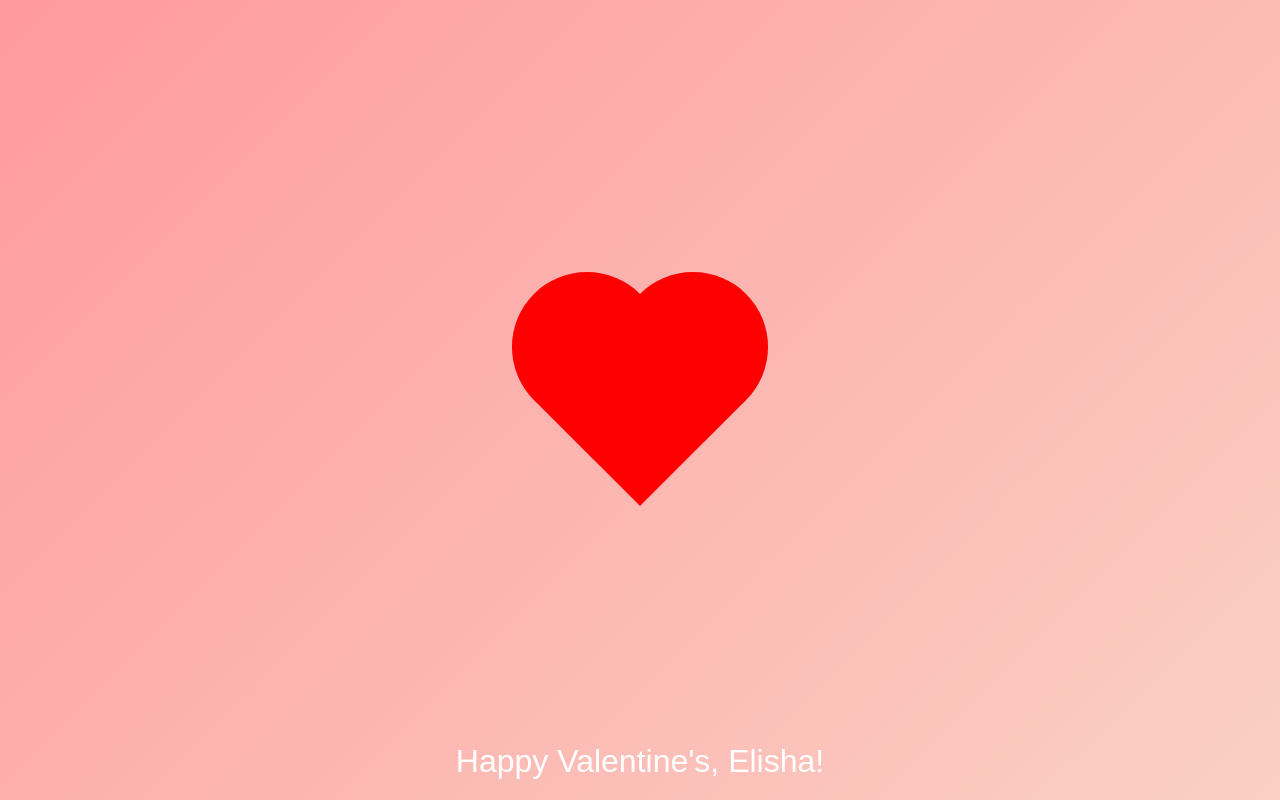
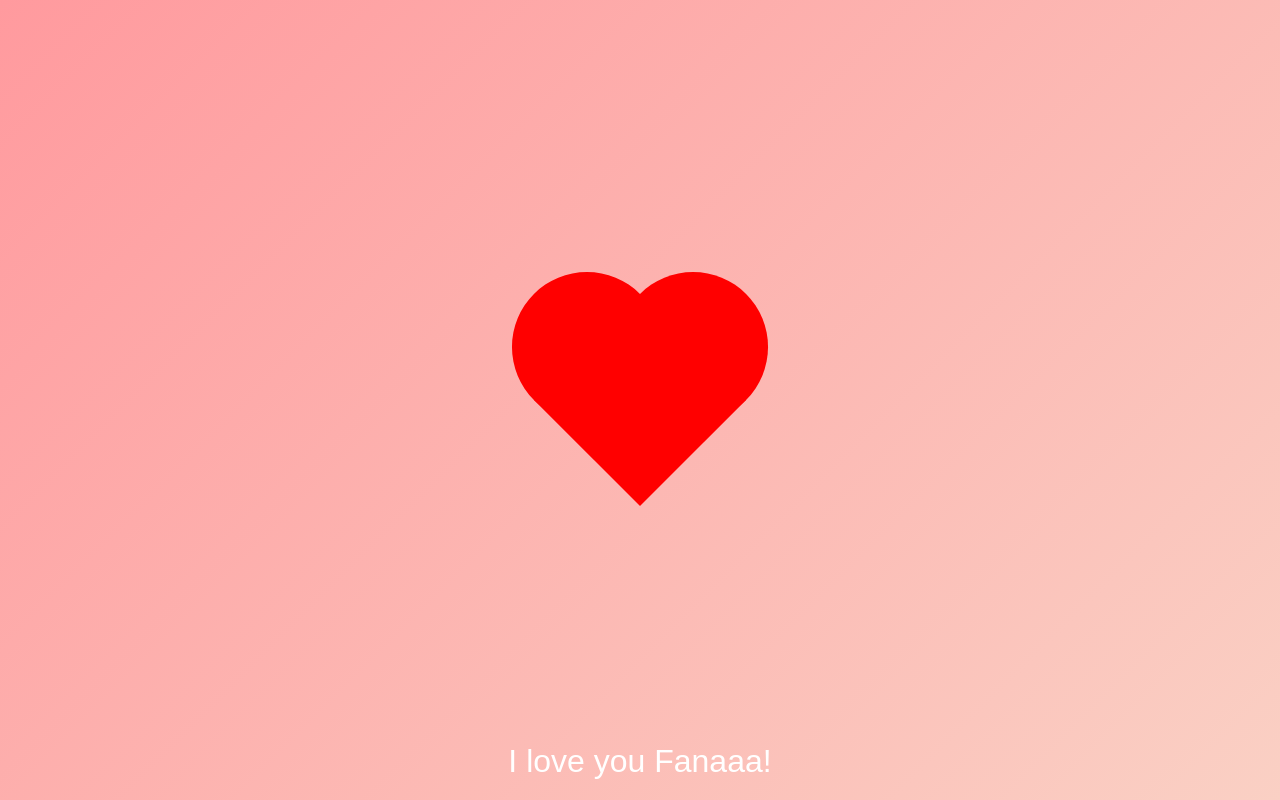
Before and after one commit to Feedie03/Elisha-s_valentine, a plain HTML site: page index.html in a window 1280 px wide. Both pictures are taken after a click on the element 640 px from the left and 400 px from the top of the page. Drawn offline with Linux system fonts and the light colour scheme.

Commit message:
Update index.html

```diff
--- a/index.html
+++ b/index.html
@@ -62,7 +62,7 @@
 </head>
 <body>
   <div id="heart"></div>
-  <div id="message">Happy Valentine's, Elisha!</div>
+  <div id="message">I love you Fanaaa!</div>
 
   <script>
     const heart = document.getElementById('heart');
```
